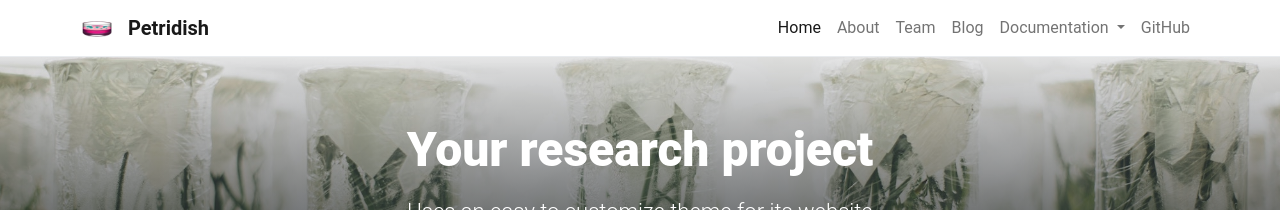
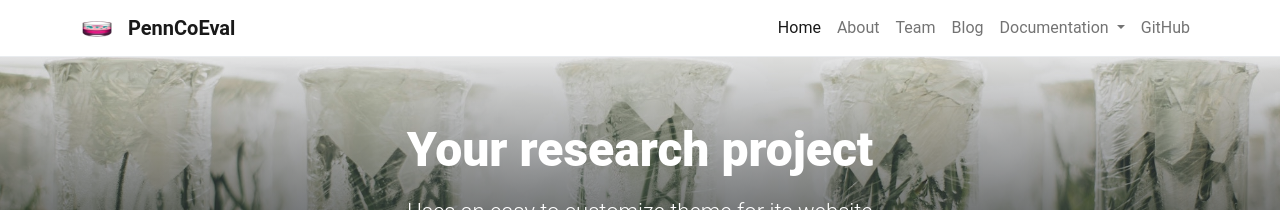
Before and after one commit to penncoeval/penncoeval, a Jekyll site: the page built from pages/home.md, in a window 1280 px wide. Shown: the top 210 px of the page. Built offline with Jekyll 4.4.1, drawn with Linux system fonts in a browser that asks for light colours; comment, search, counter and statistics services are not loaded.

Commit message:
Update _config.yml

```diff
--- a/_config.yml
+++ b/_config.yml
@@ -1,9 +1,10 @@
 # SITE SETTINGS
-title: Petridish                        # Title in top navigation bar (navbar) and <head>
+title: PennCoEval                        # Title in top navigation bar (navbar) and <head>
+description: Penn Consortium for Expert Evaluation of Language Models  # Site description in <head>
 author: Peter Desmet                    # Used for copyright statement in footer
-baseurl: "/petridish"                   # Only required if your site is in a directory e.g. https://username.github.io/sitename
-                                        # which has url: "https://username.github.io" (no slash) and baseurl: "/sitename" (leading slash)
-                                        # A baseurl affects internal links, see http://peterdesmet.github.io/petridish/markdown/#links
+# baseurl: "/petridish"                   # Only required if your site is in a directory e.g. https://username.github.io/sitename
+#                                         # which has url: "https://username.github.io" (no slash) and baseurl: "/sitename" (leading slash)
+#                                         # A baseurl affects internal links, see http://peterdesmet.github.io/petridish/markdown/#links
 
 # SOCIAL PROFILES
 social:
```
